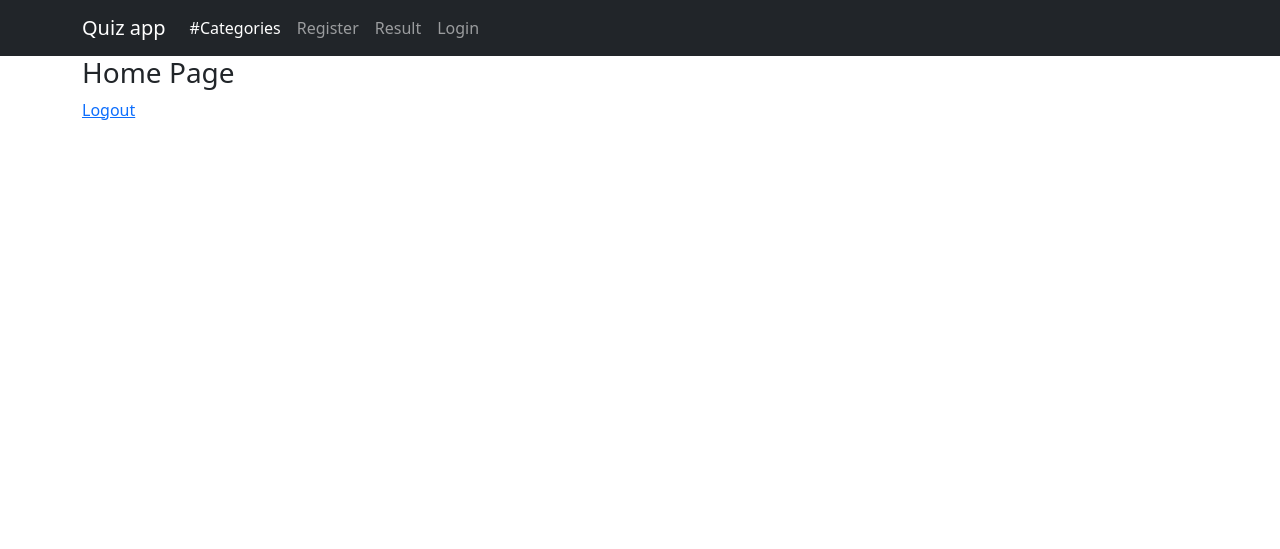
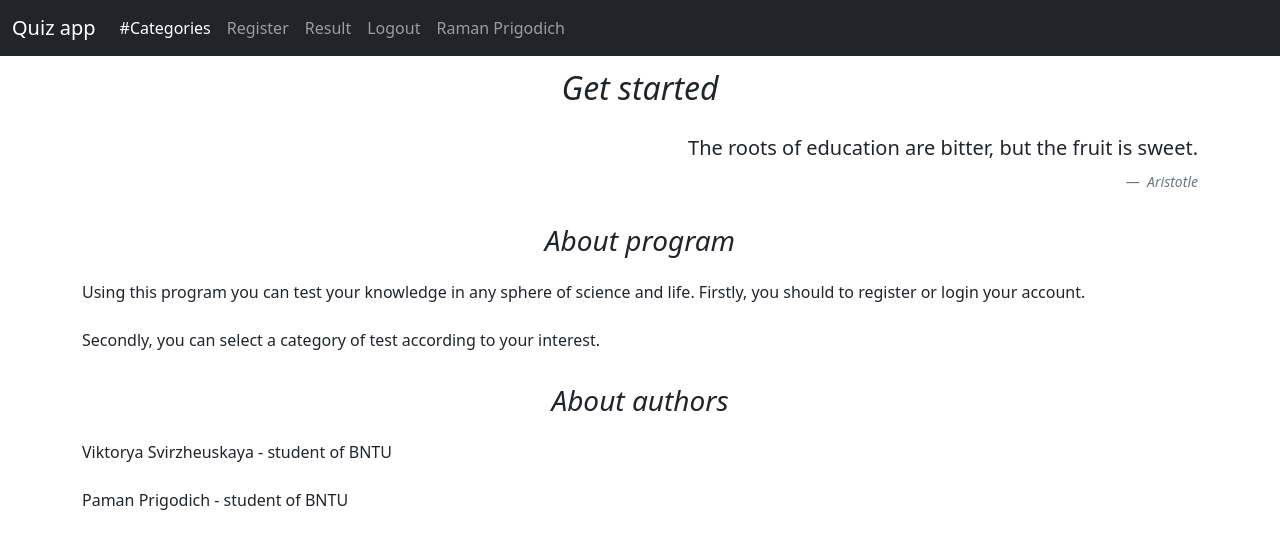
Before and after one commit to Glstnd/IntelliTest, a Django app: page / in a window 1280 px wide. Shown: the top 549 px of the page. Run offline with Django 4.2, Linux system fonts and the light colour scheme; a user stored in the database is signed in.

Commit message:
home page and user in navbar

```diff
--- a/IntelliTest/main/templates/base.html
+++ b/IntelliTest/main/templates/base.html
@@ -8,18 +8,22 @@
 </head>
 <body>
 	<nav class="navbar navbar-expand-lg navbar-dark bg-dark">
-	  <div class="container">
+	  <div class="container-fluid">
 	    <a class="navbar-brand" href="/">Quiz app</a>
 	    <button class="navbar-toggler" type="button" data-bs-toggle="collapse" data-bs-target="#navbarNav" aria-controls="navbarNav" aria-expanded="false" aria-label="Toggle navigation">
 	      <span class="navbar-toggler-icon"></span>
 	    </button>
 	    <div class="collapse navbar-collapse" id="navbarNav">
 	      <div class="collapse navbar-collapse" id="navbarNavAltMarkup">
-		      <div class="navbar-nav m1-auto">
+		      <div class="navbar-nav">
 			      <a class="nav-link active" aria-current="page" href="{% url 'all_categories' %}">#Categories</a>
 			      <a class="nav-link" href="{% url 'register' %}">Register</a>
 				  <a class="nav-link" href="{% url 'result' %}">Result</a>
-			      <a class="nav-link" href="{% url 'login' %}">Login</a>
+				  {% if user.is_authenticated %}
+				  <a class="nav-link" href="{% url 'logout' %}">Logout</a>
+				  {% endif %}
+				  <a class="nav-link" href="{% url 'login' %}">{{user.first_name}} {{user.last_name}}</a>
+
 		      </div>
 	      </div>
 	    </div>
--- a/IntelliTest/main/templates/home.html
+++ b/IntelliTest/main/templates/home.html
@@ -1,8 +1,19 @@
 {% extends 'base.html' %}
 {% block title %}Home Page{% endblock %}
 {% block content %}
-	<h3>Home Page</h3>
-	{% if user.is_authenticated %}
-	<a href="{% url 'logout' %}">Logout</a>
-	{% endif %}
+	<h2 class="text-center fst-italic lh-lg">Get started</h2>
+<figure class="text-end lh-lg">
+  <blockquote class="blockquote">
+    <p>The roots of education are bitter, but the fruit is sweet. </p>
+  </blockquote>
+  <figcaption class="blockquote-footer">
+	  <cite title>Aristotle</cite>
+  </figcaption>
+</figure>
+<h3 class="text-center fst-italic lh-lg"> About program</h3>
+<p class="lh-lg">Using this program you can test your knowledge in any sphere of science and life. Firstly, you should to register or login your account.</p>
+<p class="lh-lg">Secondly, you can select a category of test according to your interest.</p>
+<h3 class="text-center fst-italic lh-lg"> About authors</h3>
+<p class="lh-lg">Viktorya Svirzheuskaya - student of BNTU</p>
+<p class="lh-lg">Paman Prigodich - student of BNTU</p>
 {% endblock %}
--- a/IntelliTest/main/views.py
+++ b/IntelliTest/main/views.py
@@ -7,6 +7,10 @@ from django.contrib.auth.decorators import login_required
 
 def home(request):
     return render(request, 'home.html')
+
+
+def user_page(request):
+    return render(request, 'user.html')
 
 
 def register(request):
```
Also changed, not shown: IntelliTest/db.sqlite3, IntelliTest/main/templates/images/logo_png.png (added), IntelliTest/main/templates/static/home.css (added).
